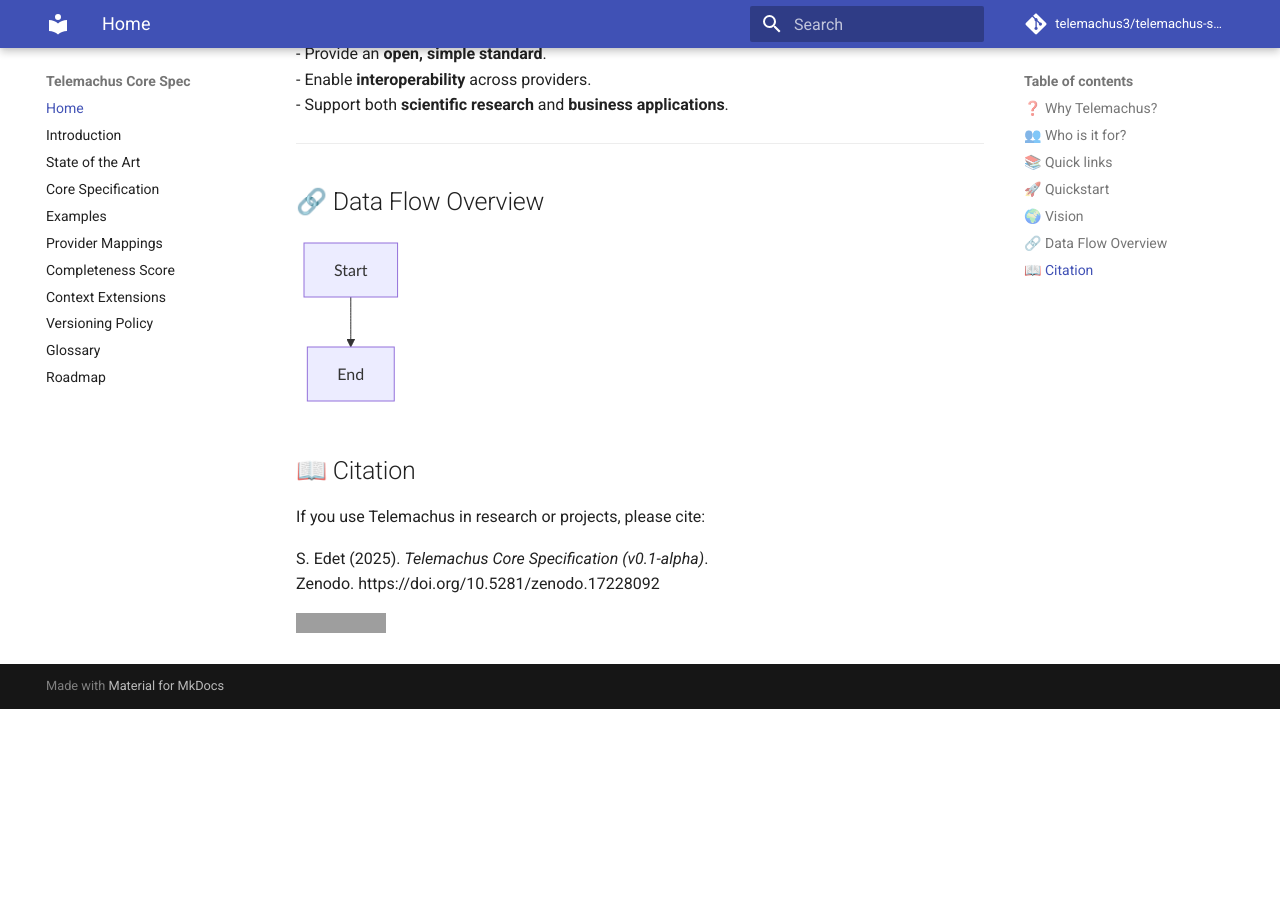
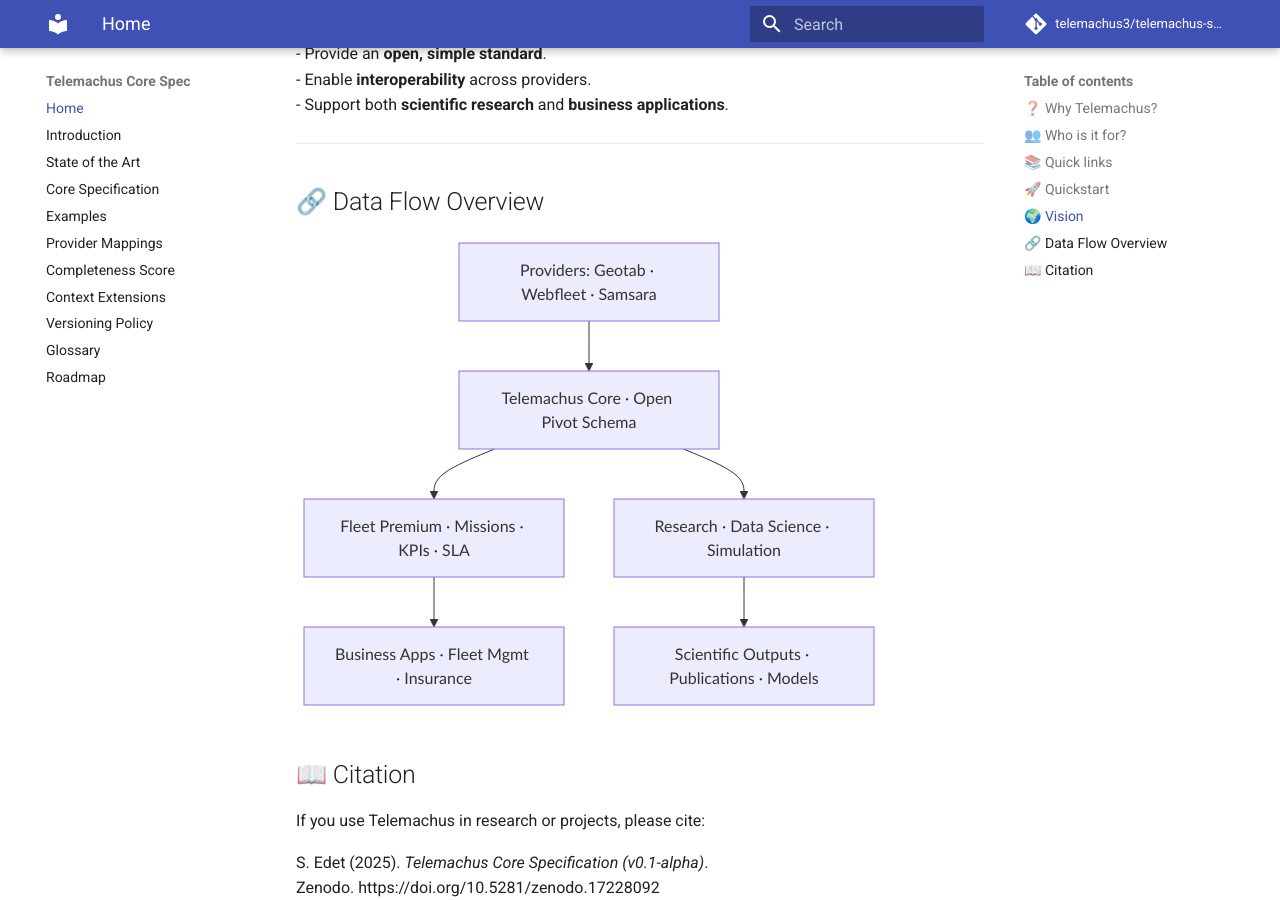
Before and after one commit to telemachus3/telemachus-spec, an MkDocs documentation site: the page built from docs/index.md, in a window 1280 px wide and 900 px high, scrolled down 1413 px. Built offline with MkDocs 1.6.1 and Material for MkDocs 9.7.7, drawn with Linux system fonts in a browser that asks for light colours; comment, search, counter and statistics services are not loaded; before the commit the page ends 2122 px from its top, so only the background shows below that; grey boxes are pictures that could not be loaded.

Commit message:
mermaid scheme

````diff
--- a/docs/index.md
+++ b/docs/index.md
@@ -55,7 +55,11 @@ Telemachus wants to do for **telematics** what GTFS did for **public transport**
 
 ```mermaid
 graph TD
-  A[Start] --> B[End]
+  Prov[Providers: Geotab · Webfleet · Samsara] --> Core[Telemachus Core · Open Pivot Schema]
+  Core --> Fleet[Fleet Premium · Missions · KPIs · SLA]
+  Core --> Research[Research · Data Science · Simulation]
+  Fleet --> Apps[Business Apps · Fleet Mgmt · Insurance]
+  Research --> Sci[Scientific Outputs · Publications · Models]
 ```
 
 ## 📖 Citation
````
